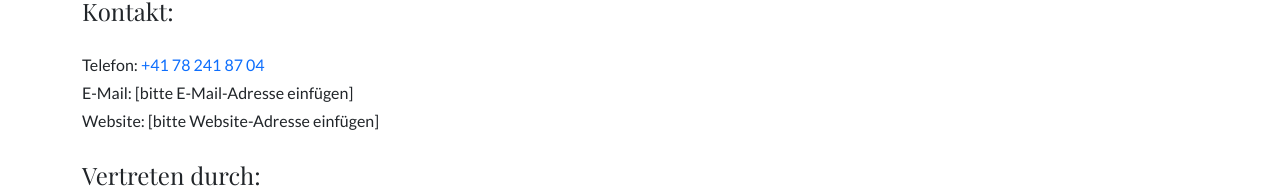
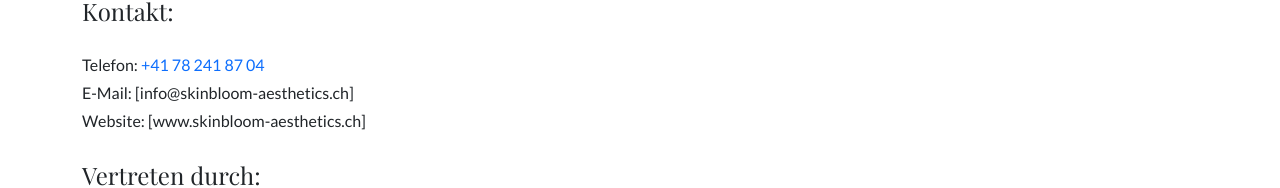
Before and after one commit to DevBerkcan/skinbloomeshetics, a Next.js app: page /impressum in a window 1280 px wide. Shown: the part 516-704 px from the top of the page. Built offline with nearby package versions, Linux system fonts and the light colour scheme; a web font is replaced by a local one.

Commit message:
add: number

```diff
--- a/app/components/WhatsAppButton/WhatsAppButton.js
+++ b/app/components/WhatsAppButton/WhatsAppButton.js
@@ -4,11 +4,7 @@
 const WhatsAppButton = () => {
   return (
     <div className="btn-wa">
-      <Link
-        href="https://call.whatsapp.com/voice/P4Ctw9MfTvSBhf739nEJIF"
-        target="_blank"
-        passHref
-      >
+      <Link href="https://wa.me/41782418704?call" target="_blank" passHref>
         <Image
           src="/assets/images/wa.png"
           alt="WhatsApp"
--- a/app/impressum/page.js
+++ b/app/impressum/page.js
@@ -16,8 +16,8 @@
         {/* Contact Information */}
         <p className="fs-4 font-playfair mb-4">Kontakt:</p>
         <p className="fs-6 font-display mb-1">Telefon: <a href="tel:+41782418704">+41 78 241 87 04</a></p>
-        <p className="fs-6 font-display mb-1">E-Mail: [bitte E-Mail-Adresse einfügen]</p>
-        <p className="fs-6 font-display mb-4">Website: [bitte Website-Adresse einfügen]</p>
+        <p className="fs-6 font-display mb-1">E-Mail: [info@skinbloom-aesthetics.ch]</p>
+        <p className="fs-6 font-display mb-4">Website: [www.skinbloom-aesthetics.ch]</p>
 
         {/* Representative Information */}
         <p className="fs-4 font-playfair mb-4">Vertreten durch:</p>
```
